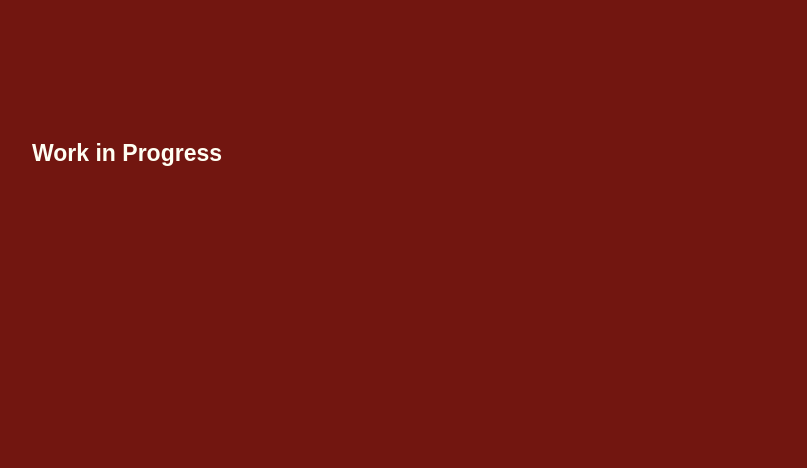
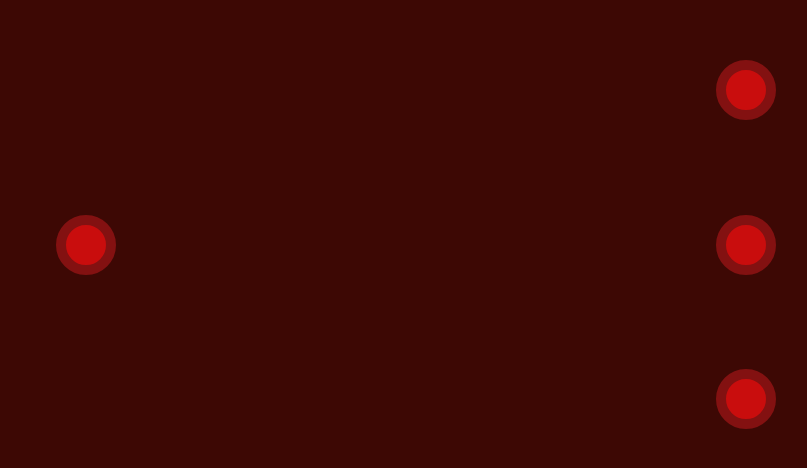
Before and after one commit to kresimirgalic32/Portfolio, a React (Create React App) app: page /projects in a window 1280 px wide. Shown: the part 294-762 px from the top of the page, without its empty margins (224-1031 px from the left). Built offline with nearby package versions, Linux system fonts and the light colour scheme.

Commit message:
projects start

```diff
--- a/public/index.html
+++ b/public/index.html
@@ -24,7 +24,7 @@
       work correctly both with client-side routing and a non-root public URL.
       Learn how to configure a non-root public URL by running `npm run build`.
     -->
-    <title>React App</title>
+    <title>Krešimir Galić Portfolio</title>
   </head>
   <body>
     <noscript>You need to enable JavaScript to run this app.</noscript>
--- a/src/index.css
+++ b/src/index.css
@@ -464,10 +464,12 @@
 }
 
 .projects {
-  background-color: #721610;
+  background-color: #3d0804;
   margin: -8px;
   height: 100vh;
   width: 100vw;
+  position: absolute;
+  overflow: auto;
 }
 .curriculum {
   background-color: black;
@@ -602,6 +604,116 @@ li {
   margin: 20%;
   margin-top: 30%;
 }
+.divider {
+  position: absolute;
+  width: 4px;
+  height: calc(668px - 109px);
+  background-color: black;
+  margin-left: calc(50vw - 2px);
+  margin-top: 209px;
+  margin-bottom: calc(100vh - 668px - 159px);
+}
+.wrapper-programiranje {
+  margin-top: 209px;
+  display: flex;
+  flex-direction: column;
+  justify-content: space-evenly;
+  align-items: center;
+  float: left;
+  height: calc(668px - 109px);
+  width: calc(50vw - 20px);
+}
+.wrapper-3d {
+  margin-top: 209px;
+  display: flex;
+  flex-direction: column;
+  justify-content: space-evenly;
+  align-items: center;
+  float: right;
+  height: calc(668px - 109px);
+  width: calc(50vw - 20px);
+}
+.project {
+  height: 40px;
+  width: 40px;
+  border-radius: 50%;
+  border: solid;
+  border-width: 10px;
+  border-color: rgb(131, 17, 17);
+  background-color: rgb(201, 13, 13);
+  /* position: relative; */
+  z-index: 4;
+}
+.hair-salon {
+  display: none;
+}
+div:hover + .hair-salon {
+  display: initial;
+  height: 100vh;
+  width: 100vw;
+  border-radius: 0;
+  border: initial;
+  border-width: 0px;
+  border-color: initial;
+  background-image: url(./assets/BMW.png);
+  background-size: cover;
+  background-position: center;
+  position: absolute;
+  top: 0;
+  left: 0;
+  z-index: 1;
+}
+.chair {
+  display: none;
+}
+div:hover + .chair {
+  display: initial;
+  height: 100vh;
+  width: 100vw;
+  border-radius: 0;
+  border: initial;
+  border-width: 0px;
+  border-color: initial;
+  /* background-image: url(./assets/BMW.png); */
+  background-size: cover;
+  background-position: center;
+  position: absolute;
+  top: 0;
+  left: 0;
+  z-index: 1;
+}
+.head {
+  display: none;
+}
+div:hover + .head {
+  display: initial;
+  height: 100vh;
+  width: 100vw;
+  /* background-image: url(./assets/BMW.png); */
+  background-size: cover;
+  background-position: center;
+  position: absolute;
+  top: 0;
+  left: 0;
+  z-index: 1;
+}
+
+.orc {
+  display: none;
+}
+div:hover + .orc {
+  display: initial;
+  height: 100vh;
+  width: 100vw;
+  /* background-image: url(./assets/BMW.png); */
+  background-size: cover;
+  background-position: center;
+  position: absolute;
+  top: 0;
+  left: 0;
+  z-index: 1;
+}
+
 .button-close {
   display: none;
 }
@@ -632,6 +744,8 @@ li {
     float: none;
     padding-left: 0;
     padding-left: calc(50% - 200px);
+  }
+  .wrapper-programiranje {
   }
 }
 
--- a/src/navbar/Projects.js
+++ b/src/navbar/Projects.js
@@ -28,8 +28,18 @@ const Projects = () => {
             ></button>
           </div>
 
-          <div className="center">
-            <h1 className="text">Work in Progress</h1>
+          <div className="center2"></div>
+          <div className="wrapper-programiranje">
+            <div className="project"></div>
+            <div className="hair-salon"></div>
+          </div>
+          <div className="wrapper-3d">
+            <div className="project"></div>
+            <div className="chair"></div>
+            <div className="project"></div>
+            <div className="head"></div>
+            <div className="project"></div>
+            <div className="orc"></div>
           </div>
         </div>
       </div>
--- a/src/navbar/index.js
+++ b/src/navbar/index.js
@@ -6,7 +6,6 @@ import About from "./About";
 import Projects from "./Projects";
 import Webdata from "./Webdata";
 import Github from "./Github";
-import Mail from "./Mail";
 import Error from "./Error";
 import Navbar from "./Navbar";
 const Index = () => {
```
